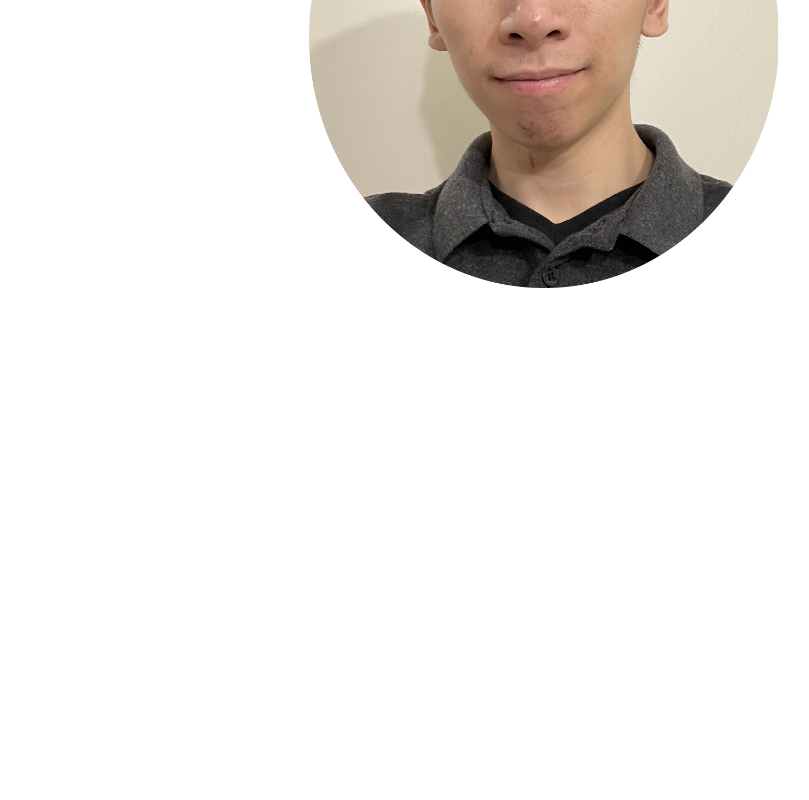
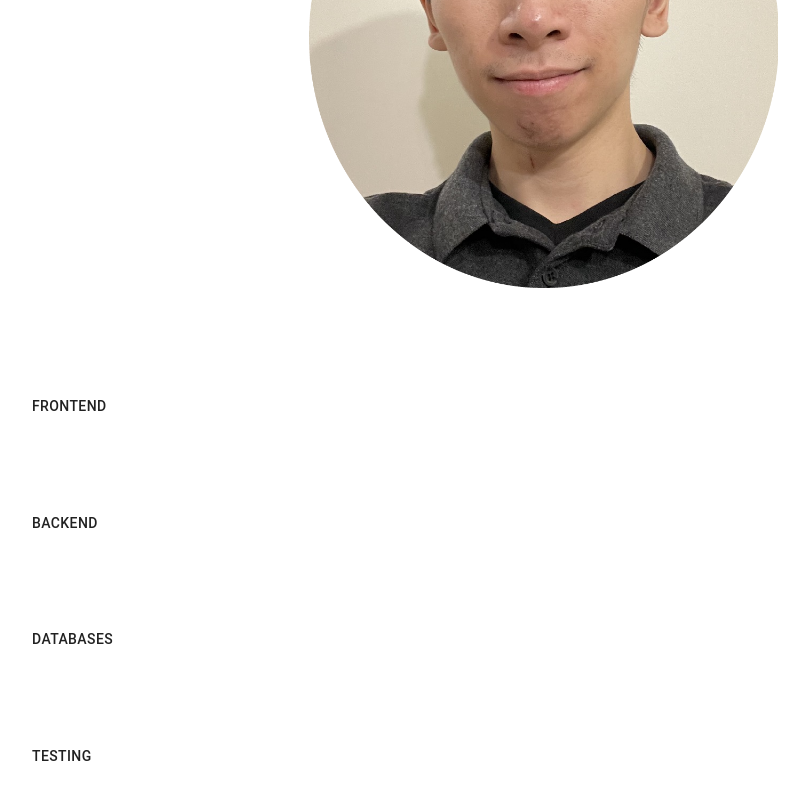
Before and after one commit to TandyN/my-website, a React app: page / in a window 1280 px wide. Shown: the part 280-1080 px from the top of the page, without its empty margins (8-817 px from the left). Before the commit the page ends 800 px from the top, so only its background shows below. Built offline with nearby package versions, Linux system fonts and the light colour scheme.

Commit message:
Add basic Skills section with no skill items

```diff
--- a/src/components/App.jsx
+++ b/src/components/App.jsx
@@ -2,12 +2,14 @@ import React from 'react';
 import Container from '@material-ui/core/Container';
 import MenuBar from './MenuBar';
 import SectionAboutMe from './SectionAboutMe';
+import SectionSkills from './SectionSkills';
 
 const App = () => {
   return (
-    <Container maxWidth="md">
+    <Container maxWidth="lg">
       <MenuBar />
       <SectionAboutMe />
+      <SectionSkills />
     </Container>
   )
 }
--- a/src/components/SectionAboutMe.jsx
+++ b/src/components/SectionAboutMe.jsx
@@ -6,7 +6,7 @@ import ImageSelf from '../../images/me.png';
 
 const gridContainer = makeStyles({
   root: {
-    paddingTop: '100px',
+    padding: '100px 0',
   },
 });
 
--- /dev/null
+++ b/src/components/SectionSkills/index.jsx
@@ -0,0 +1,25 @@
+import React from 'react';
+import Button from '@material-ui/core/Button';
+import Grid from '@material-ui/core/Grid';
+
+
+const SectionSkills = () => {
+  return (
+    <Grid container spacing={10} direction="column">
+      <Grid item>
+        <Button>Frontend</Button>
+      </Grid>
+      <Grid item>
+        <Button>Backend</Button>
+      </Grid>
+      <Grid item>
+        <Button>Databases</Button>
+      </Grid>
+      <Grid item>
+        <Button>Testing</Button>
+      </Grid>
+    </Grid>
+  )
+}
+
+export default SectionSkills;
```
